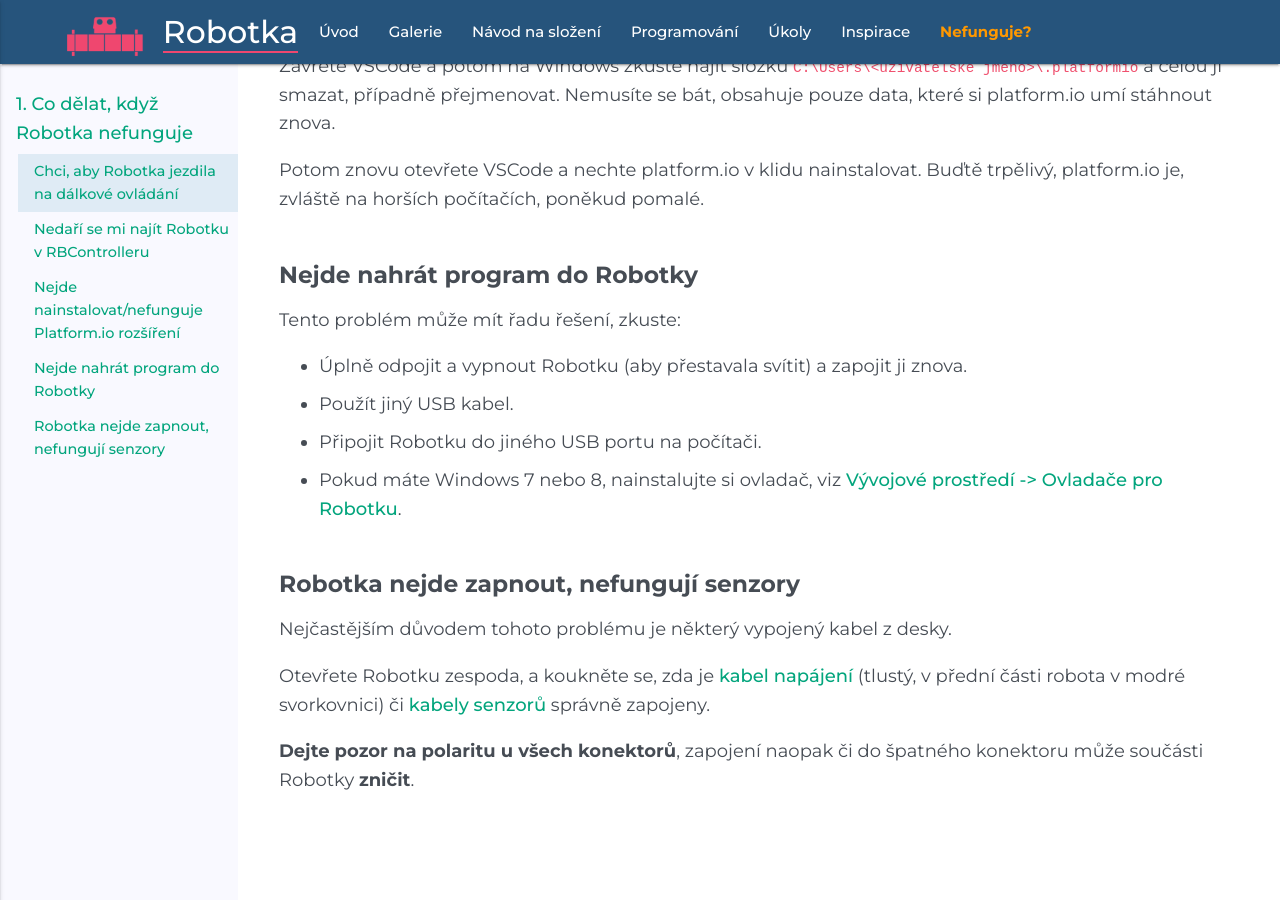
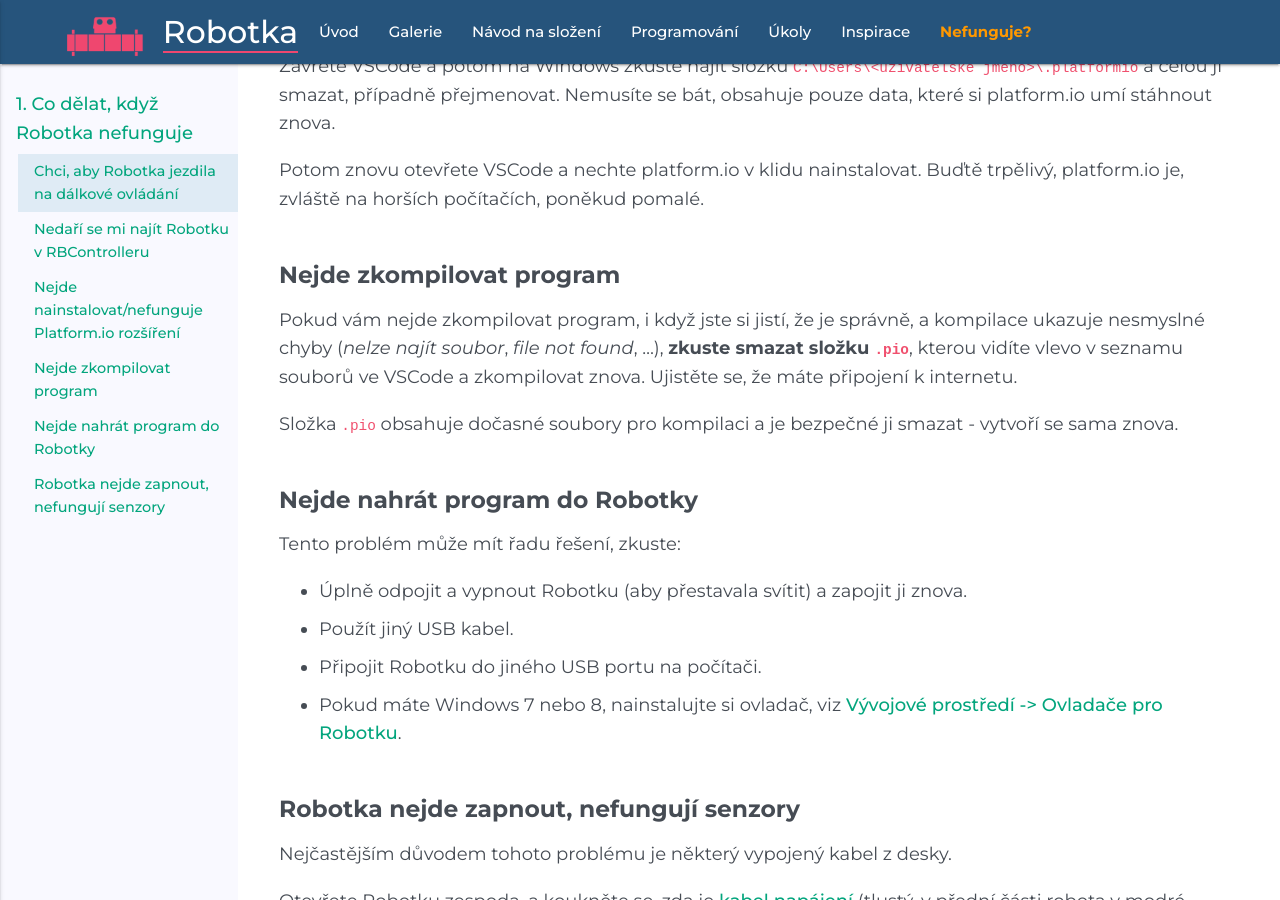
Before and after one commit to RoboticsBrno/robotka.robotickytabor.cz, a Jekyll site: the page built from _recovery/index.md, in a window 1280 px wide and 900 px high, scrolled down 957 px. Built offline with Jekyll 4.4.1, drawn with Linux system fonts in a browser that asks for light colours.

Commit message:
Add 'can't compile' to recovery page

```diff
--- a/_recovery/index.md
+++ b/_recovery/index.md
@@ -39,6 +39,12 @@ Nemusíte se bát, obsahuje pouze data, které si platform.io umí stáhnout zno
 
 Potom znovu otevřete VSCode a nechte platform.io v klidu nainstalovat. Buďtě trpělivý, platform.io je, zvláště na horších počítačích, poněkud pomalé.
 
+#### Nejde zkompilovat program
+Pokud vám nejde zkompilovat program, i když jste si jistí, že je správně, a kompilace ukazuje nesmyslné chyby (*nelze najít soubor*, *file not found*, ...),
+**zkuste smazat složku `.pio`**, kterou vidíte vlevo v seznamu souborů ve VSCode a zkompilovat znova. Ujistěte se, že máte připojení k internetu.
+
+Složka `.pio` obsahuje dočasné soubory pro kompilaci a je bezpečné ji smazat - vytvoří se sama znova.
+
 #### Nejde nahrát program do Robotky
 Tento problém může mít řadu řešení, zkuste:
 
```
